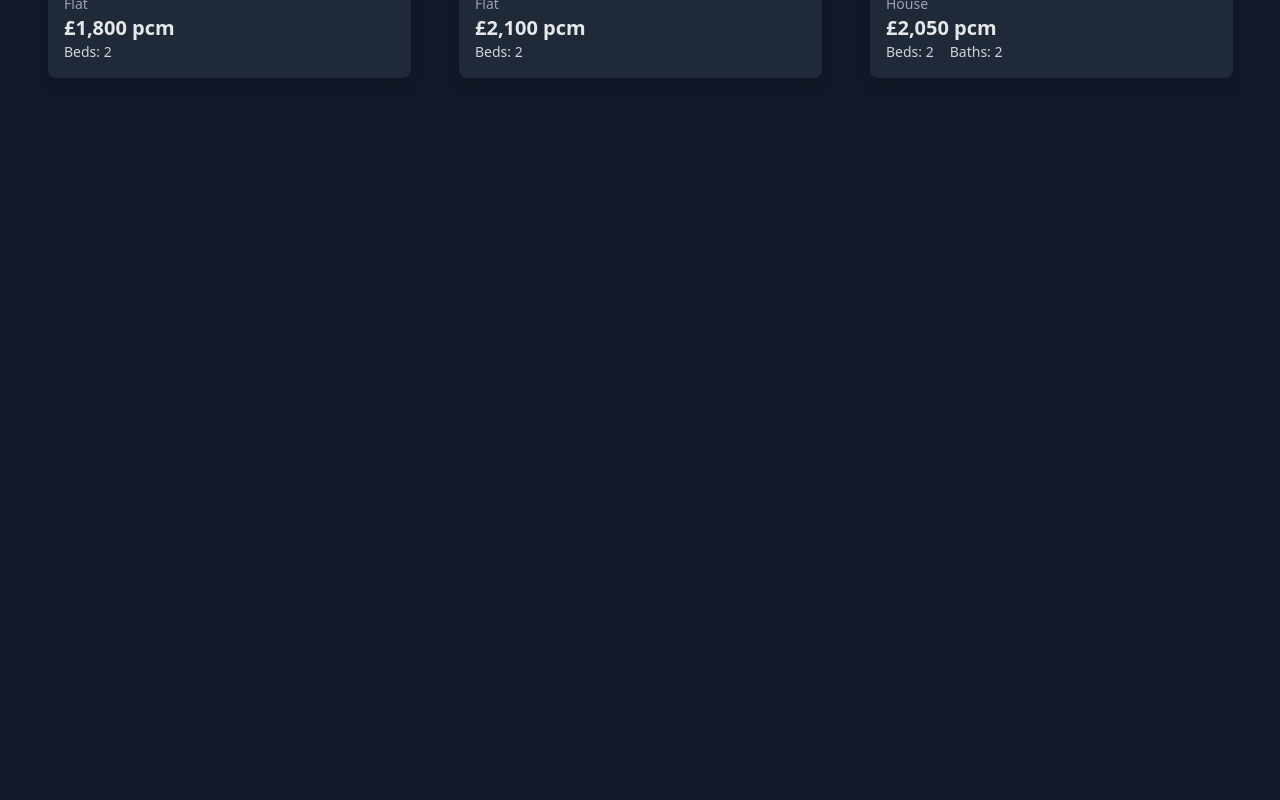
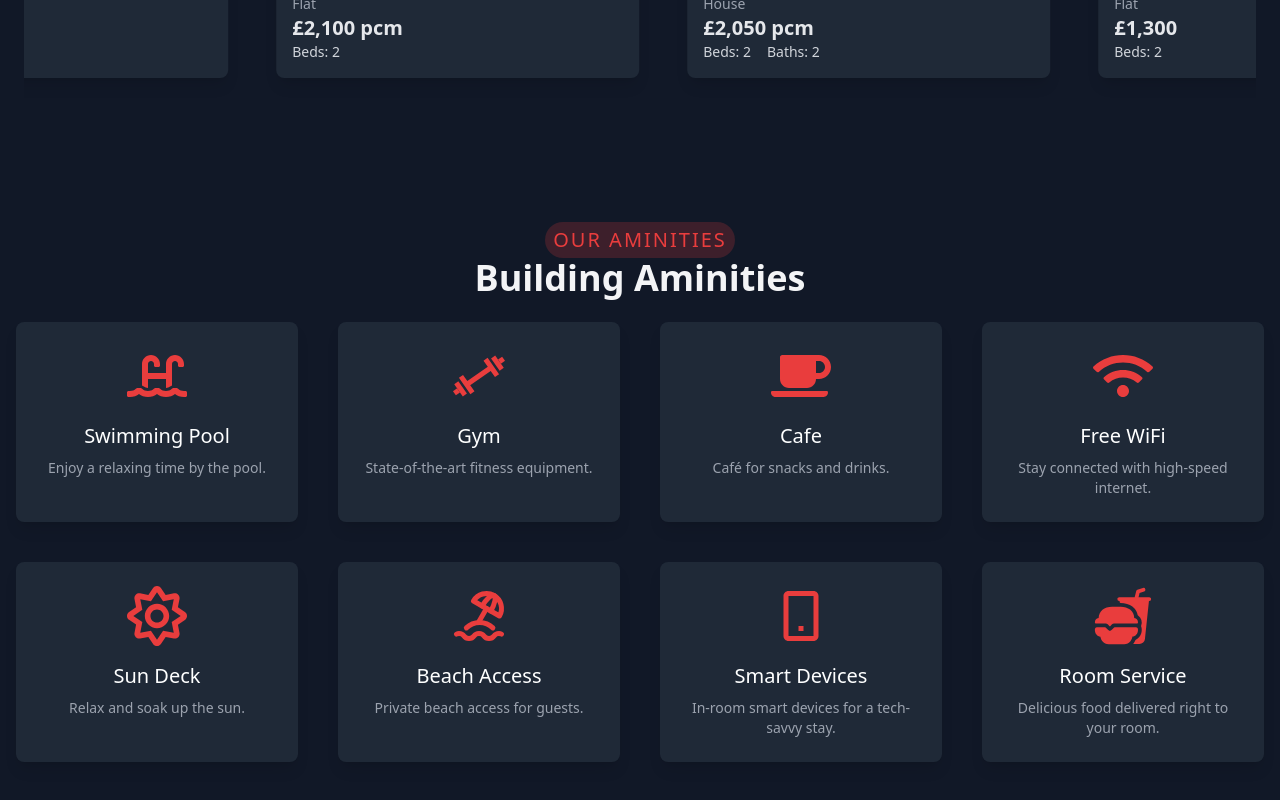
Before and after one commit to wahabsharif/n2-lettings, a Next.js app: page / in a window 1280 px wide. Shown: the part 3044-3844 px from the top of the page. Before the commit the page ends 3170 px from the top, so only its background shows below. Built offline with nearby package versions, Linux system fonts and the light colour scheme.

Commit message:
Aminities

```diff
--- a/src/app/page.tsx
+++ b/src/app/page.tsx
@@ -2,6 +2,7 @@ import FilterBar from "@/components/common/FilterBar";
 import { Achievements } from "@/components/home/Achievements";
 import Banner from "@/components/home/Banner";
 import Listings from "@/components/home/Listings";
+import OurAmenities from "@/components/home/OurAmenities";
 import OurServices from "@/components/home/OurServices";
 import WhoWeAre from "@/components/home/WhoWeAre";
 
@@ -14,6 +15,7 @@ export default function HomePage() {
       <Achievements />
       <OurServices />
       <Listings />
+      <OurAmenities />
     </>
   );
 }
--- /dev/null
+++ b/src/components/home/OurAmenities.tsx
@@ -0,0 +1,52 @@
+"use client";
+import React from "react";
+import { motion } from "framer-motion";
+import { amenitiesData } from "@/data/amenitiesData";
+
+const OurAmenities: React.FC = () => {
+  return (
+    <div className="py-16 px-4">
+      <div className="max-w-7xl mx-auto text-center cursor-pointer">
+        <div className="flex items-center justify-center">
+          <div className="bg-thRed/20 p-1 px-2 inline-block rounded-full">
+            <h3 className="uppercase text-md md:text-lg lg:text-xl text-center tracking-widest text-thRed">
+              Our Aminities
+            </h3>
+          </div>
+        </div>
+        <div className="flex items-center justify-center">
+          <div className="mb-6 inline-block">
+            <h2 className="text-2xl md:text-3xl lg:text-4xl font-bold text-center">
+              Building Aminities
+            </h2>
+          </div>
+        </div>{" "}
+        <div className="grid grid-cols-1 sm:grid-cols-2 md:grid-cols-3 lg:grid-cols-4 gap-10">
+          {amenitiesData.map(({ id, icon: Icon, title, description }) => (
+            <motion.div
+              key={id}
+              {...{
+                className:
+                  "bg-white dark:bg-gray-800 shadow-lg rounded-lg p-6 text-center backdrop-blur-md transition-all duration-300 ease-in-out",
+              }}
+              whileHover={{ scale: 1.05, rotate: 2 }}
+              transition={{ duration: 0.2 }}
+            >
+              <div className="flex justify-center items-center text-6xl text-thRed mb-4">
+                <Icon />
+              </div>
+              <h3 className="text-xl font-medium text-black dark:text-white mb-2">
+                {title}
+              </h3>
+              <p className="text-sm text-gray-800 dark:text-gray-400">
+                {description}
+              </p>
+            </motion.div>
+          ))}
+        </div>
+      </div>
+    </div>
+  );
+};
+
+export default OurAmenities;
--- /dev/null
+++ b/src/data/amenitiesData.ts
@@ -0,0 +1,56 @@
+// src/data/amenitiesData.ts
+import { FaSwimmingPool, FaCoffee, FaWifi, FaRegSun } from "react-icons/fa"; // Importing icons from react-icons
+import { CgGym, CgSmartphone } from "react-icons/cg"; // Importing more icons
+import { IoFastFood } from "react-icons/io5";
+import { TbBeach } from "react-icons/tb";
+
+export const amenitiesData = [
+  {
+    id: 1,
+    icon: FaSwimmingPool,
+    title: "Swimming Pool",
+    description: "Enjoy a relaxing time by the pool.",
+  },
+  {
+    id: 2,
+    icon: CgGym,
+    title: "Gym",
+    description: "State-of-the-art fitness equipment.",
+  },
+  {
+    id: 3,
+    icon: FaCoffee,
+    title: "Cafe",
+    description: "Café for snacks and drinks.",
+  },
+  {
+    id: 4,
+    icon: FaWifi,
+    title: "Free WiFi",
+    description: "Stay connected with high-speed internet.",
+  },
+  {
+    id: 5,
+    icon: FaRegSun,
+    title: "Sun Deck",
+    description: "Relax and soak up the sun.",
+  },
+  {
+    id: 6,
+    icon: TbBeach,
+    title: "Beach Access",
+    description: "Private beach access for guests.",
+  },
+  {
+    id: 7,
+    icon: CgSmartphone,
+    title: "Smart Devices",
+    description: "In-room smart devices for a tech-savvy stay.",
+  },
+  {
+    id: 8,
+    icon: IoFastFood,
+    title: "Room Service",
+    description: "Delicious food delivered right to your room.",
+  },
+];
```
